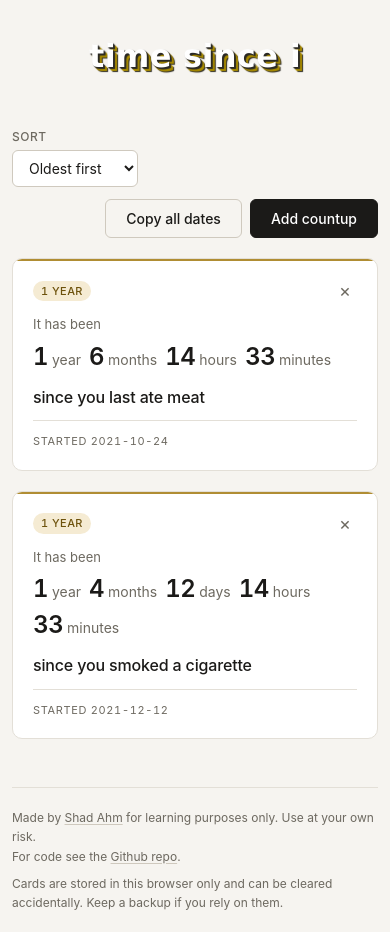
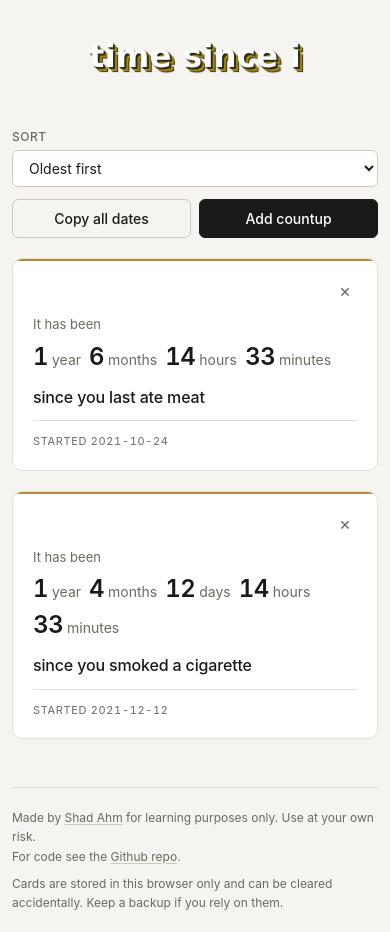
Before and after one commit to ShadAhm/time-since-i, a React (Create React App) app: page / in a window 390 px wide. Built offline with nearby package versions, Linux system fonts and the light colour scheme.

Commit message:
Refactor CountupCard component by removing tier label and updating milestone logic; enhance responsive styles for CountupCards toolbar

```diff
--- a/src/components/CountupCard/CountupCard.scss
+++ b/src/components/CountupCard/CountupCard.scss
@@ -31,20 +31,6 @@
   align-items: center;
   gap: var(--space-2);
   min-height: 22px;
-}
-
-.card-tier {
-  padding: 2px var(--space-2);
-  font-size: 0.6875rem;
-  font-weight: 500;
-  letter-spacing: 0.04em;
-  text-transform: uppercase;
-  font-variant-numeric: tabular-nums;
-  color: var(--accent-ink);
-  background-color: var(--accent-soft);
-  border-radius: var(--radius-pill);
-  transition: color var(--transition-accent),
-    background-color var(--transition-accent);
 }
 
 .card-remove {
--- a/src/components/CountupCard/CountupCard.tsx
+++ b/src/components/CountupCard/CountupCard.tsx
@@ -72,7 +72,6 @@ function CountupCard(input: CountupCardProps) {
   return (
     <article className='card' data-milestone={milestone.id}>
       <div className='card-head'>
-        {milestone.label && <span className='card-tier'>{milestone.label}</span>}
         <button
           type='button'
           className='card-remove'
@@ -92,7 +91,7 @@ function CountupCard(input: CountupCardProps) {
           {days > 0 && <span className='count-unit'><span className='count-number'>{days}</span> {dayWord}</span>}
           {hours > 0 && <span className='count-unit'><span className='count-number'>{hours}</span> {hourWord}</span>}
           {minutes > 0 && <span className='count-unit'><span className='count-number'>{minutes}</span> {minuteWord}</span>}
-          {minutes === 0 && <span className='count-unit'><span className='count-number'>less than a minute</span></span>}
+          {years === 0 && months === 0 && days === 0 && hours === 0 && minutes === 0 && <span className='count-unit'><span className='count-number'>less than a minute</span></span>}
         </p>
         <h2 className='card-title'>since you {input.title}</h2>
       </div>
--- a/src/components/CountupCard/milestones.ts
+++ b/src/components/CountupCard/milestones.ts
@@ -4,18 +4,6 @@ export type MilestoneId = 'fresh' | 'month' | 'half' | 'year' | 'deep';
 
 export interface Milestone {
   id: MilestoneId;
-  /**
-   * Text shown in the card's tier chip. `null` for `fresh`, which shows no
-   * chip at all. Every tier that carries an accent colour also carries a
-   * label, so the tier is never signalled by colour alone.
-   */
-  label: string | null;
-}
-
-const FRESH: Milestone = { id: 'fresh', label: null };
-
-function plural(value: number, unit: string): string {
-  return `${value} ${unit}${value === 1 ? '' : 's'}`;
 }
 
 /**
@@ -26,24 +14,24 @@ function plural(value: number, unit: string): string {
 export function getMilestone(startDate: Date, now: Date): Milestone {
   // A future-dated card hasn't earned anything yet.
   if (startDate > now) {
-    return FRESH;
+    return { id: 'fresh' };
   }
 
   const years = differenceInYears(now, startDate);
   if (years >= 5) {
-    return { id: 'deep', label: plural(years, 'year') };
+    return { id: 'deep' };
   }
   if (years >= 1) {
-    return { id: 'year', label: plural(years, 'year') };
+    return { id: 'year' };
   }
 
   const months = differenceInMonths(now, startDate);
   if (months >= 6) {
-    return { id: 'half', label: plural(months, 'month') };
+    return { id: 'half' };
   }
   if (months >= 1) {
-    return { id: 'month', label: plural(months, 'month') };
+    return { id: 'month' };
   }
 
-  return FRESH;
+  return { id: 'fresh' };
 }
--- a/src/components/CountupCards/CountupCards.scss
+++ b/src/components/CountupCards/CountupCards.scss
@@ -27,6 +27,26 @@
   letter-spacing: 0.04em;
   text-transform: uppercase;
   color: var(--ink-muted);
+}
+
+@media (width < 768px) {
+  .toolbar {
+    flex-direction: column;
+    align-items: stretch;
+  }
+
+  .sort-field {
+    width: 100%;
+  }
+
+  .toolbar-actions {
+    width: 100%;
+    margin-left: 0;
+  }
+
+  .toolbar-actions .button {
+    flex: 1 1 0;
+  }
 }
 
 .sort-select {
```
